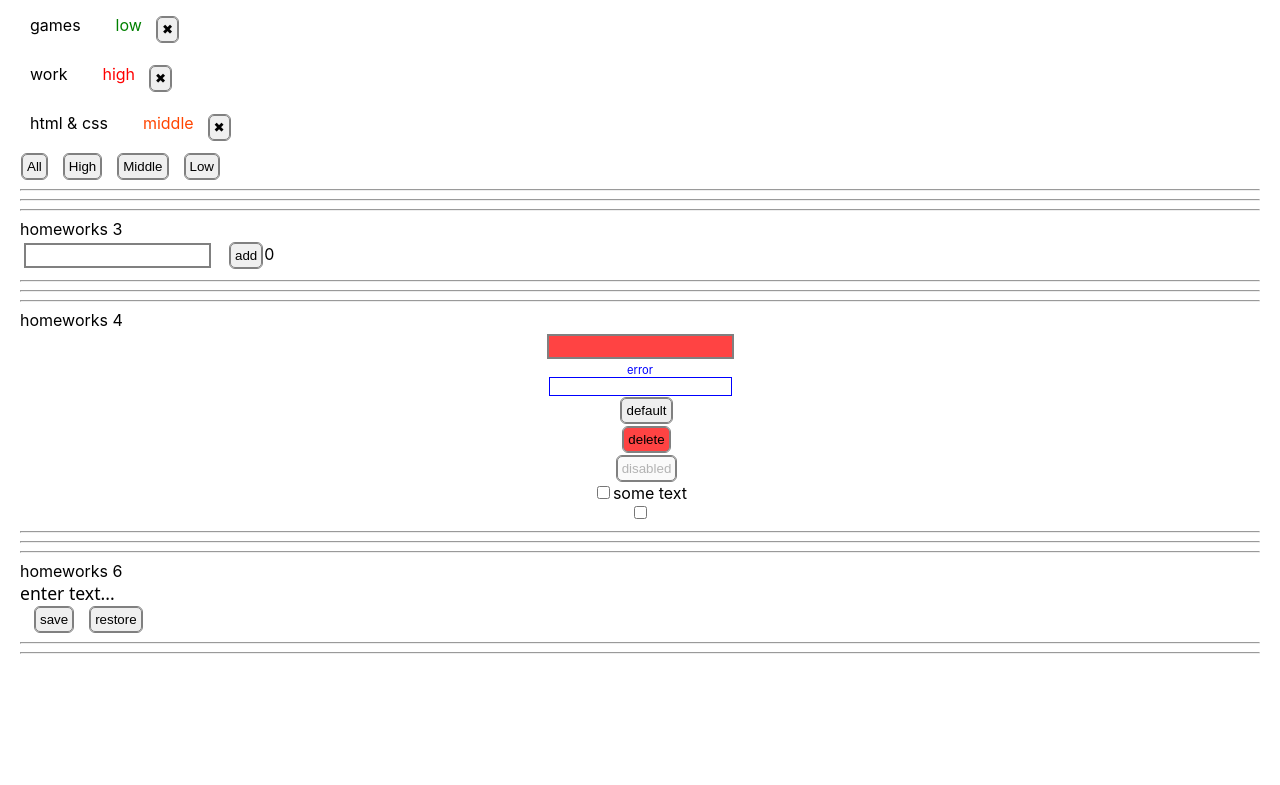
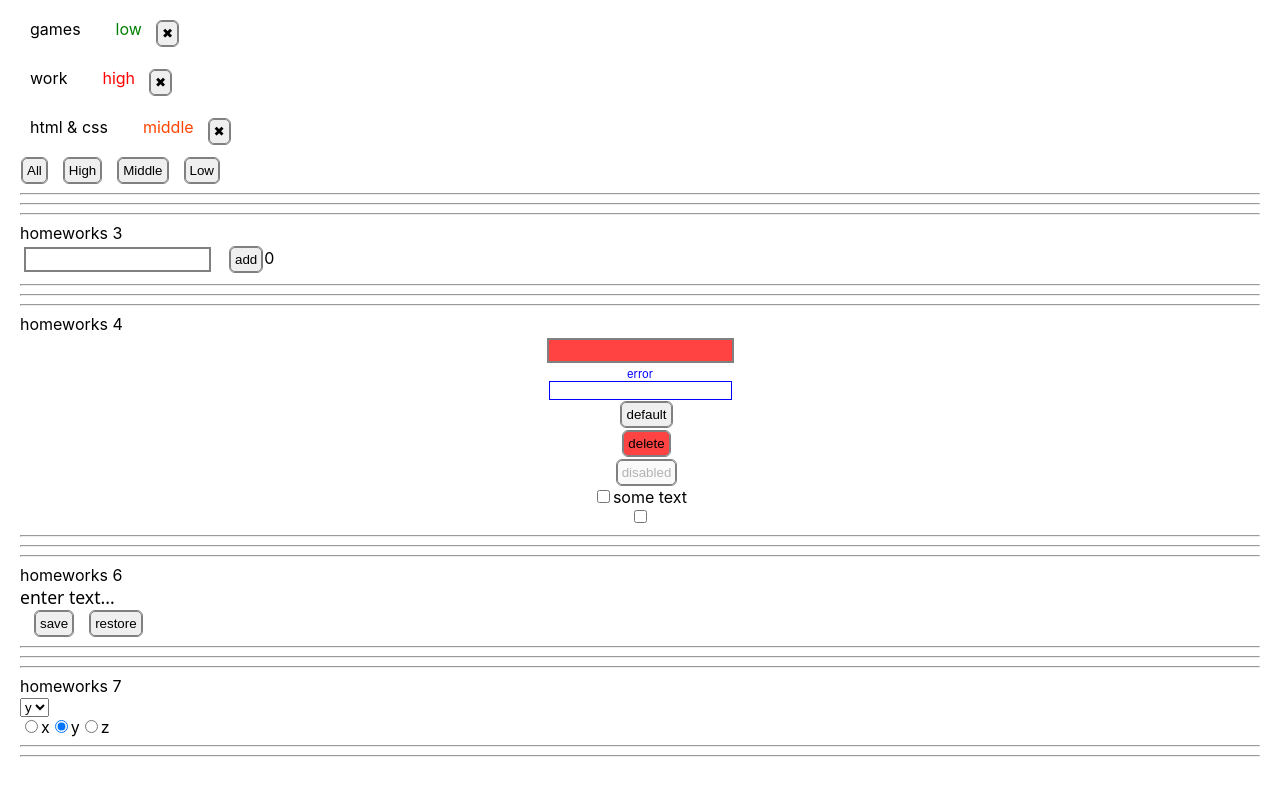
Before and after one commit to LeonShus/HomeWork, a React (Create React App) app: page /#/ in a window 1280 px wide. Shown: the part 350-1135 px from the top of the page. Before the commit the page ends 1032 px from the top, so only its background shows below. Built offline with nearby package versions, Linux system fonts and the light colour scheme.

Commit message:
HomeWork 7 done

```diff
--- a/package.json
+++ b/package.json
@@ -22,7 +22,7 @@
     "web-vitals": "^1.0.1"
   },
   "scripts": {
-    "start": "react-scripts start",
+    "start": "react-scripts --openssl-legacy-provider start",
     "build": "react-scripts build",
     "test": "react-scripts test",
     "eject": "react-scripts eject",
--- a/src/p2-homeworks/h1/Message.module.css
+++ b/src/p2-homeworks/h1/Message.module.css
@@ -1,6 +1,7 @@
 
 .container {
     width: 300px;
+    height: 75px;
     background: #61dafb;
     display: grid;
     grid-template-columns: 1fr 5fr;
--- a/src/p2-homeworks/h5/pages/PreJunior.tsx
+++ b/src/p2-homeworks/h5/pages/PreJunior.tsx
@@ -4,6 +4,7 @@ import HW2 from "../../h2/HW2"
 import HW3 from "../../h3/HW3"
 import HW4 from "../../h4/HW4"
 import HW6 from "../../h6/HW6";
+import HW7 from "../../h7/HW7";
 
 function PreJunior() {
     return (
@@ -13,7 +14,7 @@ function PreJunior() {
             <HW3/>
             <HW4/>
             <HW6/>
-
+            <HW7/>
         </div>
     )
 }
--- a/src/p2-homeworks/h7/common/c5-SuperSelect/SuperSelect.tsx
+++ b/src/p2-homeworks/h7/common/c5-SuperSelect/SuperSelect.tsx
@@ -1,4 +1,4 @@
-import React, {SelectHTMLAttributes, DetailedHTMLProps, ChangeEvent} from 'react'
+import React, {SelectHTMLAttributes, DetailedHTMLProps, ChangeEvent} from "react"
 
 type DefaultSelectPropsType = DetailedHTMLProps<SelectHTMLAttributes<HTMLSelectElement>, HTMLSelectElement>
 
@@ -14,10 +14,18 @@ const SuperSelect: React.FC<SuperSelectPropsType> = (
         ...restProps
     }
 ) => {
-    const mappedOptions: any[] = []; // map options with key
+    let mappedOptions: any[] = []; // map options with key
+    if (options) {
+        mappedOptions = options.map((o, index) => <option key={index}>{o}</option>)
+    }
 
     const onChangeCallback = (e: ChangeEvent<HTMLSelectElement>) => {
         // onChange, onChangeOption
+        let val = e.currentTarget.value
+
+        onChangeOption &&
+        onChangeOption(val)
+
     }
 
     return (
--- a/src/p2-homeworks/h7/common/c6-SuperRadio/SuperRadio.tsx
+++ b/src/p2-homeworks/h7/common/c6-SuperRadio/SuperRadio.tsx
@@ -1,4 +1,4 @@
-import React, {ChangeEvent, InputHTMLAttributes, DetailedHTMLProps} from 'react'
+import React, {ChangeEvent, InputHTMLAttributes, DetailedHTMLProps} from "react"
 
 type DefaultRadioPropsType = DetailedHTMLProps<InputHTMLAttributes<HTMLInputElement>, HTMLInputElement>
 
@@ -17,14 +17,20 @@ const SuperRadio: React.FC<SuperRadioPropsType> = (
 ) => {
     const onChangeCallback = (e: ChangeEvent<HTMLInputElement>) => {
         // onChange, onChangeOption
+        onChangeOption &&
+        onChangeOption(e.currentTarget.value)
     }
 
-
-    const mappedOptions: any[] = options ? options.map((o, i) => ( // map options with key
-        <label key={name + '-' + i}>
+// map options with key
+    const mappedOptions: any[] = options ? options.map((o, i) => (
+        <label key={name + "-" + i}>
             <input
-                type={'radio'}
+                type={"radio"}
                 // name, checked, value, onChange
+                name={o}
+                checked={value === o}
+                value={o}
+                onChange={onChangeCallback}
             />
             {o}
         </label>
```
Also changed, not shown: 1 other file (tests, documents, lock files or other folders).
